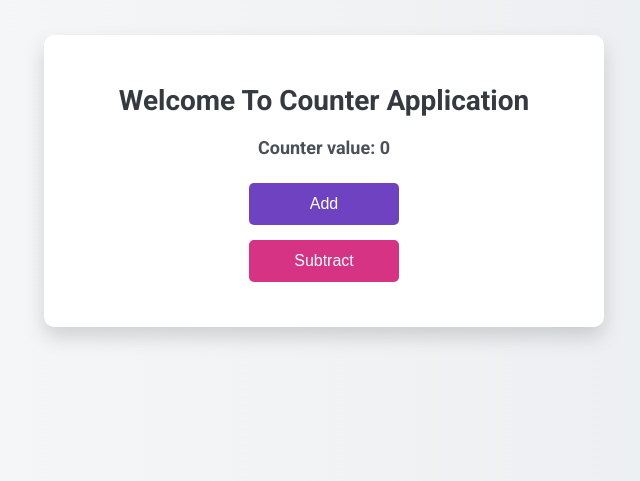
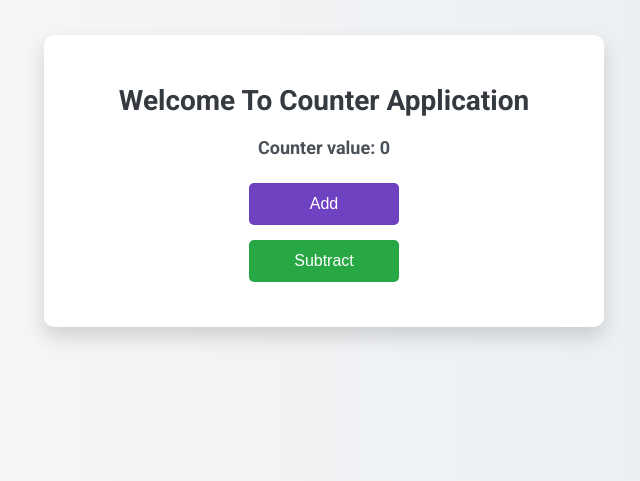
Before and after one commit to RuthSrur/CounterApp, a Flask app: page / in a window 1280 px wide, with the pointer over the restyled element. Shown: the part 219-700 px from the top of the page, without its empty margins (316-956 px from the left). Run offline with Flask 2, Linux system fonts and the light colour scheme.

Commit message:
changing color

```diff
--- a/static/css/style.css
+++ b/static/css/style.css
@@ -65,5 +65,8 @@ h3 {
 }
 
 .subtract-btn:hover {
-    background-color: #d63384; /* Darker pink on hover */
+    background-color: #28a745; /* Darker pink on hover */
 }
+
+
+/* #28a745 */
```
Also changed, not shown: README.md.
